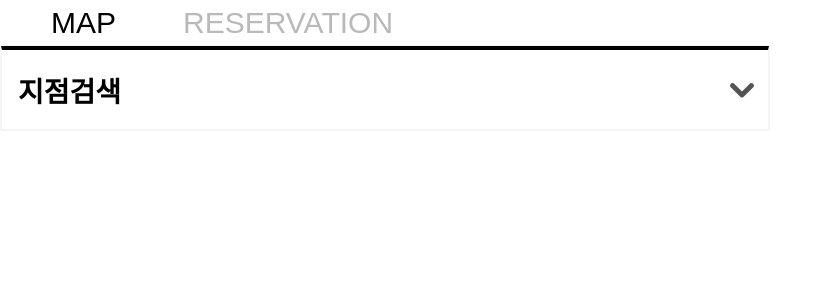
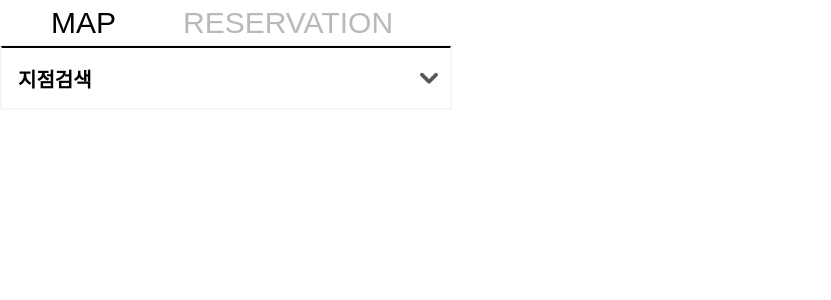
Before and after one commit to Zui-Topia/Pet-Topia-React, a React (Create React App) app: page /map in a window 1280 px wide. Shown: the top 300 px of the page, without its empty margins (0-831 px from the left). Built offline with nearby package versions, Linux system fonts and the light colour scheme.

Commit message:
fix : 병합문제 해결

```diff
--- a/src/components/Map/BranchSearch/BranchSearch.js
+++ b/src/components/Map/BranchSearch/BranchSearch.js
@@ -5,7 +5,7 @@ import toggleDownImage from '../../../assets/images/toggle-down.png';
 
 // 지점검색 전체창의 컴포넌트
 const BranchSearchContainer = styled.div`
-    width: 768px;
+    width: 450px;
     height: auto; /* 높이를 자식 요소에 맞게 자동으로 설정할 수도 있음 */
     border: 1px solid #f5f5f5; // 전체 테두리 색상
     background-color: #ffffff;
@@ -14,16 +14,16 @@ const BranchSearchContainer = styled.div`
 // 지점검색 부분 - wrapper
 const BranchButtonWrapper = styled.div`
     border: 1px solid #f5f5f5;
-    max-height: 79px;
+    max-height: 60px;
     display: flex;
     align-items: center;
     justify-content: center;
-    border-top: 4px solid #000000;
+    border-top: 2px solid #000000;
 `;
 
 // 지점검색 부분 - 버튼
 const BranchButtonBox = styled.button`
-    height: 79px; /* 최대 높이 설정 */
+    height: 60px; /* 최대 높이 설정 */
     width: 100%;
     cursor: pointer;
     background: none;
@@ -37,7 +37,7 @@ const BranchButtonBox = styled.button`
 // 지점검색 부분 - 텍스트
 const BranchSearchText = styled.div`
     color: #000000;
-    font-size: 28px;
+    font-size: 20px;
     font-weight: 700;
     font-family: 'Kanit-Bold', Helvetica;
     margin-left: 10px;
@@ -45,17 +45,18 @@ const BranchSearchText = styled.div`
 
 // 지점검색 부분 - 위, 아래 아이콘
 const BranchToggleIcon = styled.div`
-    width: 40px;
-    height: 40px;
+    width: 30px;
+    height: 30px;
     background-image: url(${(props) => props.icon});
     margin-left: auto; // 왼쪽 자동 여백 설정 (오른쪽 정렬)
+    background-size: cover; /* 이미지를 컨테이너 크기에 맞게 조절 */
 `;
 
 // 카테고리 리스트 - wrapper
 const CategoryList = styled.ul`
     align-items: center;
     list-style-type: none;
-    height: 60px;
+    height: 40px;
     padding: 0;
     display: grid;
     grid-template-columns: repeat(4, minmax(0, 1fr)); /* 각 열의 너비를 동일하게 설정 */
@@ -69,7 +70,7 @@ const CategoryItem = styled.li`
     height: 100%;
     cursor: pointer;
     color: ${(props) => (props.selected ? '#000000' : '#b9b9b9')}; // 선택 여부에 따른 색상
-    font-size: 20px;
+    font-size: 15px;
     font-weight: 700;
     font-family: 'Kanit-Bold', Helvetica;
     text-align: center;
@@ -88,9 +89,9 @@ const ItemList = styled.ul`
 const Item = styled.li`
     text-align: center; /* 중앙 정렬 */
     cursor: pointer;
-    height: 70px;
+    height: 40px;
     color: ${(props) => (props.selected ? '#000000' : '#b9b9b9')}; /* 클릭 여부에 따른 색상 */
-    font-size: 20px;
+    font-size: 15px;
     font-weight: 700;
     font-family: 'Kanit-Bold', Helvetica;
     display: flex;
--- a/src/constants/routes.js
+++ b/src/constants/routes.js
@@ -2,6 +2,6 @@
 export const ROUTES = {
     MAP: '/map',
     MYPAGE: '/mypage',
-    SIGNUP: "/signup",
+    SIGNUP: '/signup',
     RESERVATION: '/reservation',
 };
--- a/src/pages/Map/map.js
+++ b/src/pages/Map/map.js
@@ -80,7 +80,7 @@ const Map = () => {
     return (
         <MapPageContainer>
             <MapReservation />
-            <BranchSearch />
+            <BranchSearch onSelectBranch={handleBranchChange} />
         </MapPageContainer>
     );
 };
```
